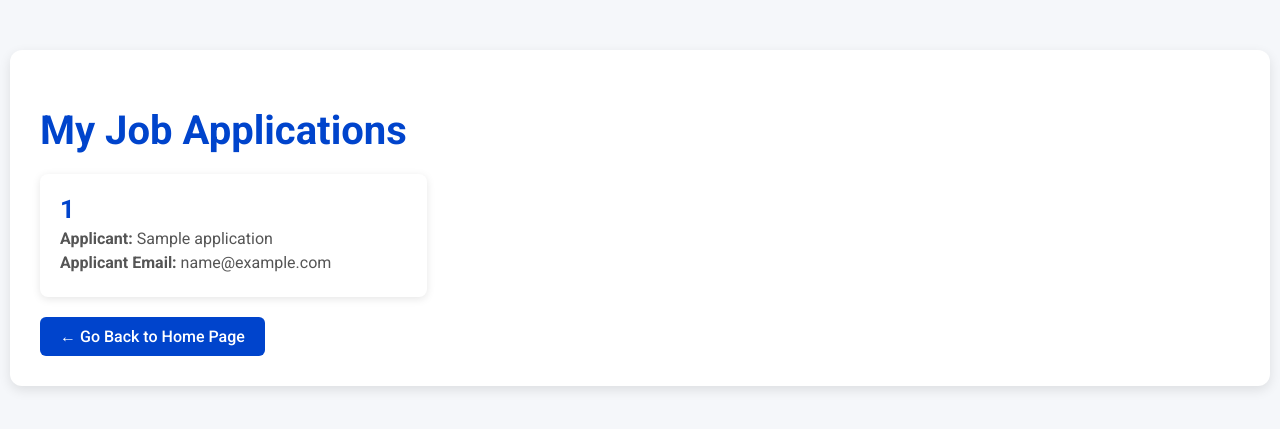
After one commit to SharanyaBurra768/job, a Django app: template home/templates/profile.html in a window 1280 px wide. The commit adds this page. Shown: the top 429 px of the page. Run offline with Django 4.2, Linux system fonts and the light colour scheme; the template is opened without the code that fills it: most values are stand-ins (such as "Sample title", 1, 10 or a date in 2020).

Commit message:
update profile

```diff
--- a/home/templates/home.html
+++ b/home/templates/home.html
@@ -216,9 +216,13 @@
 <header>
     <nav style="position: absolute; top: 20px; right: 20px; z-index: 2;">
         {% if is_logged_in %}
+            <a href="{% url 'profile' %}" style="margin-right: 15px; padding: 10px 20px; border-radius: 5px; background-color: #0044cc; color: white; text-decoration: none; transition: background-color 0.3s;">My Profile</a>
             <!-- Display Logout and Username if logged in -->
             <span style="margin-right: 15px; color: white; font-weight: bold;">Welcome, {{ username }}!</span>
             <a href="{% url 'logout' %}" style="padding: 10px 20px; border-radius: 5px; background-color: #ffcc00; color: white; text-decoration: none; transition: background-color 0.3s;">Logout</a>
+
+
+
         {% else %}
             <!-- Display Login and Register if not logged in -->
             <a href="{% url 'login' %}" style="margin-right: 15px; padding: 10px 20px; border-radius: 5px; background-color: #0044cc; color: white; text-decoration: none; transition: background-color 0.3s;">Login</a>
--- /dev/null
+++ b/home/templates/profile.html
@@ -0,0 +1,136 @@
+<!DOCTYPE html>
+<html lang="en">
+<head>
+    <meta charset="UTF-8">
+    <meta name="viewport" content="width=device-width, initial-scale=1.0">
+    <title>My Profile - Job Applications</title>
+    <link href="https://fonts.googleapis.com/css2?family=Roboto:wght@400;500;700&display=swap" rel="stylesheet">
+    <style>
+        /* General Styles */
+        body {
+            font-family: 'Roboto', sans-serif;
+            margin: 0;
+            padding: 0;
+            background-color: #f5f7fa;
+            color: #333;
+        }
+
+        /* Profile Container */
+        .profile-container {
+            max-width: 1200px;
+            margin: 50px auto;
+            padding: 30px;
+            background-color: white;
+            border-radius: 12px;
+            box-shadow: 0 4px 12px rgba(0, 0, 0, 0.1);
+        }
+
+        .profile-container h1 {
+            color: #0044cc;
+            margin-bottom: 20px;
+            font-size: 2.5em;
+        }
+
+        /* Application List Styles */
+        .application-list {
+            display: grid;
+            grid-template-columns: repeat(auto-fill, minmax(300px, 1fr));
+            gap: 20px;
+        }
+
+        .application-card {
+            background-color: white;
+            border-radius: 8px;
+            padding: 20px;
+            box-shadow: 0 2px 8px rgba(0, 0, 0, 0.1);
+            transition: transform 0.3s ease;
+        }
+
+        .application-card:hover {
+            transform: translateY(-5px);
+        }
+
+        .application-card h3 {
+            font-size: 1.6em;
+            margin: 0;
+            color: #0044cc;
+        }
+
+        .application-card p {
+            font-size: 1em;
+            margin: 5px 0;
+            color: #555;
+        }
+
+        .application-card .status {
+            font-weight: bold;
+            color: #888;
+        }
+
+        .application-card .date {
+            font-size: 0.9em;
+            color: #777;
+        }
+
+        /* Responsive Design */
+        @media (max-width: 768px) {
+            .profile-container {
+                padding: 20px;
+                margin: 20px;
+            }
+
+            .profile-container h1 {
+                font-size: 2em;
+            }
+
+            .application-list {
+                grid-template-columns: 1fr;
+            }
+        }
+
+        .back-to-home {
+            display: inline-block;
+            margin-top: 20px;
+            padding: 10px 20px;
+            background-color: #0044cc; /* Blue background */
+            color: white; /* White text */
+            text-decoration: none; /* Remove underline */
+            border-radius: 6px; /* Rounded corners */
+            font-size: 1em; /* Font size */
+            font-weight: 500; /* Medium font weight */
+            transition: background-color 0.3s ease, transform 0.3s ease; /* Smooth transitions */
+        }
+
+        .back-to-home:hover {
+            background-color: #003399; /* Darker blue on hover */
+            transform: translateY(-2px); /* Slight lift on hover */
+        }
+
+        .back-to-home:active {
+            background-color: #002266; /* Even darker blue on click */
+            transform: translateY(0); /* Reset lift on click */
+        }
+    </style>
+</head>
+<body>
+    <div class="profile-container">
+        <h1>My Job Applications</h1>
+
+        <!-- Application List -->
+        <div class="application-list">
+            {% if applications %}
+                {% for application in applications %}
+                    <div class="application-card">
+                        <h3>{{ application.job_id }}</h3>
+                        <p><strong>Applicant:</strong> {{ application.applicant_name }}</p>
+                        <p><strong>Applicant Email:</strong> {{ application.applicant_email }}</p>
+                    </div>
+                {% endfor %}
+            {% else %}
+                <p>No applications found.</p>
+            {% endif %}
+        </div>
+        <a href="{% url 'home' %}" class="back-to-home">← Go Back to Home Page</a>
+    </div>
+</body>
+</html>
--- a/home/urls.py
+++ b/home/urls.py
@@ -1,7 +1,9 @@
 from django.urls import path
-from .views import home_page, job_detail
+from .views import home_page, job_detail, profile
 
 urlpatterns = [
     path('', home_page, name='home'),
     path('jobs/<str:job_id>/', job_detail, name='job_detail'),  # Job detail page
+    path('profile/', profile, name='profile'),
+
 ]
```
Also changed, not shown: home/views.py (+11 -2 lines).
